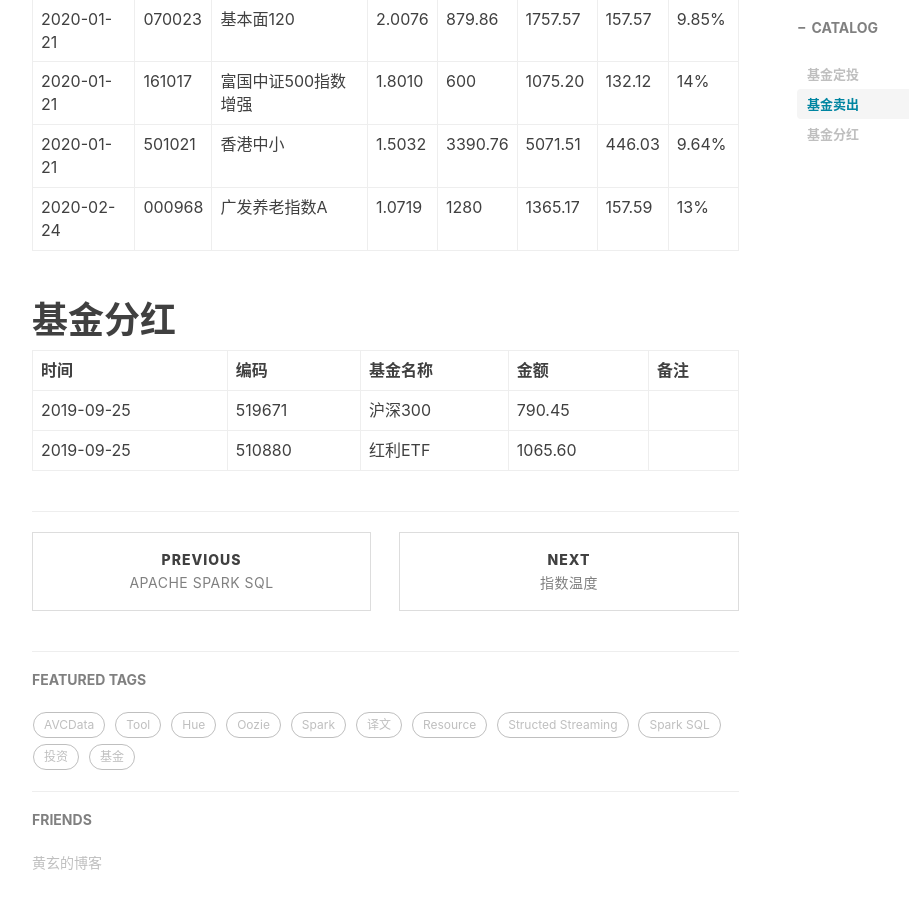
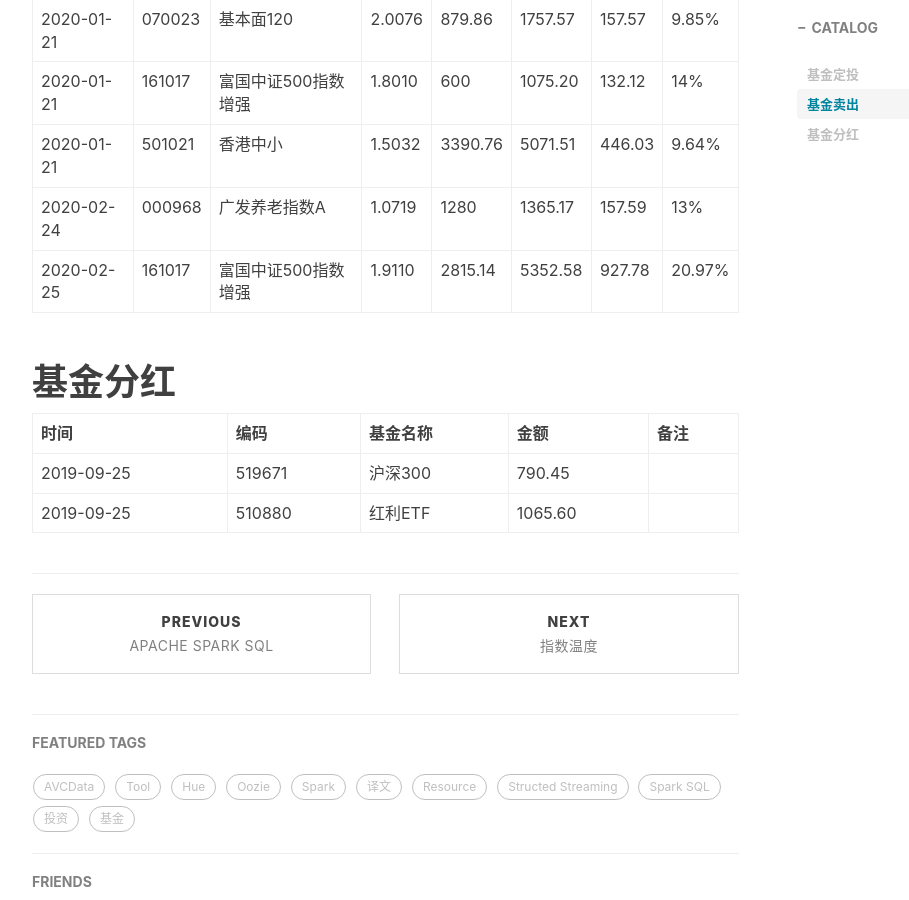
Before and after one commit to shoppingwang/shoppingwang.github.io, a Jekyll site: the page built from _posts/2019-07-02-investment-records.md, in a window 1280 px wide and 900 px high, scrolled down 4406 px. Shown: the whole window, without its empty margins (233-1142 px from the left). Built offline with Jekyll 4.4.1, drawn with Linux system fonts in a browser that asks for light colours; nearby versions of some CDN libraries; comment, search, counter and statistics services are not loaded.

Commit message:
Investment on 02/24

```diff
--- a/_posts/2019-07-02-investment-records.md
+++ b/_posts/2019-07-02-investment-records.md
@@ -79,6 +79,7 @@
 | 2020-01-21 | 161017 | 富国中证500指数增强 | 1.8010 | 600 | 1075.20 | 132.12 | 14% |
 | 2020-01-21 | 501021 | 香港中小 | 1.5032 | 3390.76 | 5071.51 | 446.03 | 9.64% |
 | 2020-02-24 | 000968 | 广发养老指数A | 1.0719 | 1280 | 1365.17 | 157.59 | 13% |
+| 2020-02-25 | 161017 | 富国中证500指数增强 | 1.9110 | 2815.14 | 5352.58 | 927.78 | 20.97% |
 
 # 基金分红
 
```
